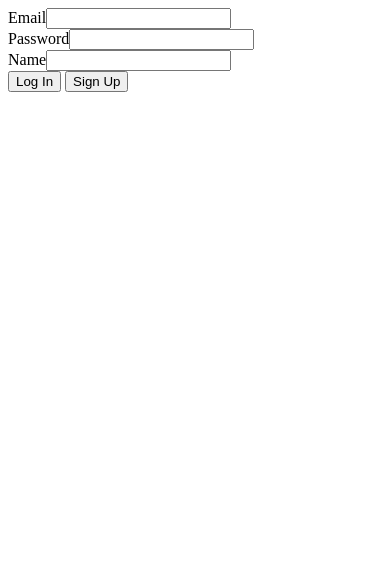
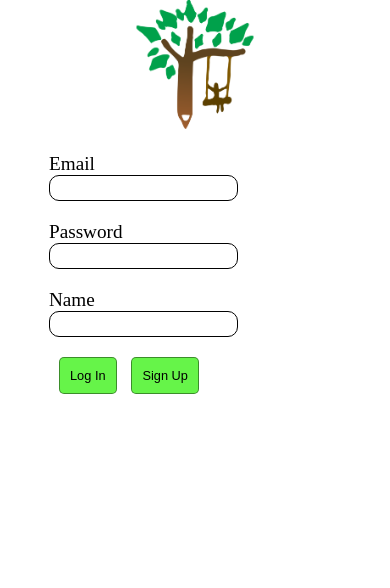
Before and after one commit to MadhavJivrajani/proJect-HaasiL, a plain HTML site: page public/index.html in a window 390 px wide. Drawn offline with nearby package versions, Linux system fonts and the light colour scheme; no server answers.

Commit message:
Added stylesheets for the following pages: -> index.html: Added haasil logo for the page. -> dashboard.html -> questions.html -> student_reg.html
Made a few minor changes in html to make styling them easy.

```diff
--- /dev/null
+++ b/css/dashboard.css
@@ -0,0 +1,28 @@
+a {
+    text-decoration: none;
+}
+
+button {
+    text-decoration: none;
+    background-color: #3df119c9;
+    border-radius: 10px;
+    border: none;
+    min-width: 300px;
+    padding: 20px;
+    font-size: 2.5rem;
+    display: block;
+    margin-top: 10px;
+    margin-bottom: 15vh;
+    margin-left: 50%;
+    transform: translateX(-50%);
+}
+
+button:nth-child(1) {
+    margin-top: 50px;
+}
+
+@media (max-width: 800px) {
+    button {
+        font-size: 1rem;
+    }
+}
--- /dev/null
+++ b/css/index.css
@@ -0,0 +1,118 @@
+* {
+    margin: 0;
+    padding: 0;
+    text-decoration: 0;
+}
+
+#logo img {
+    max-width: 10vw;
+    margin-left: 50%;
+    transform: translate(-50%, 0%);
+}
+
+.form {
+    margin-top: 5vh;
+    margin-left: 50%;
+    transform: translateX(-50%);
+    border-radius: 20px;
+    border: 2px solid #3df119c9;
+    padding: 2rem;
+    min-height: 50vh;
+    min-width: 30vw;
+    max-width: 70vw;
+}
+
+label {
+    font-size: 2rem;
+    margin-bottom: 50px;
+}
+
+input[type="text"], input[type="password"] {
+    min-width: 100px;
+    margin-left: 100px;
+    margin-bottom: 50px;
+    outline: none;
+    border: none;
+    border: 1px solid rgb(2, 2, 2);
+    height: 2rem;
+    min-width: 20vw;
+    border-radius: 10px;
+    padding-left: 10px;
+}
+
+input[type="password"] {
+    margin-left: 50px;
+}
+
+input:focus {
+    outline: none;
+    border: 2px solid rgb(37, 173, 128);
+}
+
+button {
+    font-size: 1.5rem;
+    border-radius: 10px;
+    padding: 20px;
+    background-color: #3df119c9;
+    color: black;
+    box-shadow: none;
+    border: none;
+    margin-left: 100px;
+    border: 1px solid rgba(0, 0, 0, 0.418);
+}
+
+button:nth-child(1) {
+    margin-left: 150px;
+}
+
+@media (max-width: 800px) {
+
+    #logo img {
+        max-width: 30vw;
+        margin-left: 50%;
+        transform: translate(-50%, 0%);
+    }
+
+    .form {
+        margin-top: 10px;
+        margin-left: 40%;
+        padding: 10px;
+        border: none;
+    }
+
+    label {
+        font-size: 1.2rem;
+        margin-bottom: 20px;
+    }
+
+    input[type="text"], input[type="password"] {
+        min-width: 80px;
+        margin-left: 0px;
+        margin-bottom: 20px;
+        outline: none;
+        border: none;
+        border: 1px solid rgb(2, 2, 2);
+        height: 1.5rem;
+        min-width: 20vw;
+    }
+
+    input[type="password"] {
+        margin-left: 0px;
+    }
+
+    button {
+        font-size: 0.8rem;
+        border-radius: 5px;
+        padding: 10px;
+        background-color: #3df119c9;
+        color: black;
+        box-shadow: none;
+        border: none;
+        margin-left: 10px;
+        border: 1px solid rgba(0, 0, 0, 0.418);
+    }
+
+    button:nth-child(1) {
+        margin-left: 10px;
+    }
+}
--- /dev/null
+++ b/css/questions.css
@@ -0,0 +1,104 @@
+h2 {
+    text-align: center;
+    margin: 0;
+    transform: none;
+}
+
+#bg {
+    margin-top: 5vh;
+    margin-left: 50%;
+    transform: translateX(-50%);
+    border-radius: 20px;
+    border: 2px solid #3df119c9;
+    padding: 2rem;
+    min-height: 50vh;
+    min-width: 30vw;
+    max-width: 70vw;
+}
+
+input[type="text"], input[type="date"] {
+    min-width: 100px;
+    margin-left: 100px;
+    margin-bottom: 50px;
+    outline: none;
+    border: none;
+    border: 1px solid rgb(2, 2, 2);
+    height: 3rem;
+    min-width: 20vw;
+    border-radius: 10px;
+    padding-left: 10px;
+    margin-left: 50%;
+    transform: translateX(-50%);
+}
+
+input:focus {
+
+    outline: none;
+    border: 2px solid rgb(37, 173, 128);
+}
+
+#submit_info {
+    margin-left: 50%;
+    transform: translateX(-50%);
+    border: none;
+    border-radius: 10px;
+    padding: 20px;
+    font-size: 2rem;
+    background-color: #3df119c9;
+}
+
+label {
+    margin-right: 50%;
+    display: inline-block;
+    transform: translateX(65%);
+}
+
+@media (max-width: 800px) {
+
+    h2 {
+        text-align: center;
+        margin: 0;
+        font-size: 1rem;
+        transform: none;
+    }
+
+    #bg {
+        margin-top: 5vh;
+        border-radius: 20px;
+        border: none;
+    }
+
+    input[type="text"], input[type="date"] {
+
+        margin-left: 50%;
+        margin-bottom: 20px;
+        outline: none;
+        border: none;
+        border: 1px solid rgb(2, 2, 2);
+        height: 1.5rem;
+        min-width: 20vw;
+
+    }
+
+    input:focus {
+        outline: none;
+        border: 2px solid rgb(37, 173, 128);
+    }
+
+    #submit_info {
+        margin-left: 50%;
+        transform: translateX(-50%);
+        border: none;
+        border-radius: 10px;
+        padding: 10px;
+        font-size: 1rem;
+        background-color: #3df119c9;
+    }
+
+    label {
+        font-size: 0.9rem;
+        margin-right: 0%;
+        display: inline-block;
+        transform: translateX(0%);
+    }
+}
--- /dev/null
+++ b/css/student_reg.css
@@ -0,0 +1,98 @@
+h2 {
+    text-align: center;
+    margin: 0;
+    transform: none;
+}
+
+form {
+    margin-top: 5vh;
+    margin-left: 50%;
+    transform: translateX(-50%);
+    border-radius: 20px;
+    border: 2px solid #3df119c9;
+    padding: 2rem;
+    min-height: 50vh;
+    min-width: 30vw;
+    max-width: 70vw;
+}
+
+input[type="text"], input[type="date"] {
+    min-width: 100px;
+    margin-left: 100px;
+    margin-bottom: 50px;
+    outline: none;
+    border: none;
+    border: 1px solid rgb(2, 2, 2);
+    height: 3rem;
+    min-width: 20vw;
+    border-radius: 10px;
+    padding-left: 10px;
+    margin-left: 50%;
+    transform: translateX(-50%);
+}
+
+input:focus {
+
+    outline: none;
+    border: 2px solid rgb(37, 173, 128);
+}
+
+input[type="submit"] {
+    margin-left: 50%;
+    transform: translateX(-50%);
+    border: none;
+    border-radius: 10px;
+    padding: 20px;
+    font-size: 2rem;
+    background-color: #3df119c9;
+}
+
+label {
+    margin-right: 50%;
+    display: inline-block;
+    transform: translate(50%, 200%);
+}
+
+@media (max-width: 800px) {
+
+
+    form {
+        margin-top: 5vh;
+        border-radius: 20px;
+        border: none;
+    }
+
+    input[type="text"], input[type="date"] {
+
+        margin-left: 50%;
+        margin-bottom: 20px;
+        outline: none;
+        border: none;
+        border: 1px solid rgb(2, 2, 2);
+        height: 1.5rem;
+        min-width: 20vw;
+
+    }
+
+    input:focus {
+        outline: none;
+        border: 2px solid rgb(37, 173, 128);
+    }
+
+    input[type="submit"] {
+        margin-left: 50%;
+        transform: translateX(-50%);
+        border: none;
+        border-radius: 10px;
+        padding: 10px;
+        font-size: 1rem;
+        background-color: #3df119c9;
+    }
+
+    label {
+        font-size: 0.9rem;
+        margin-right: 0%;
+        display: inline-block;
+        transform: translateX(0%);
+    }
+}
--- a/public/index.html
+++ b/public/index.html
@@ -10,13 +10,23 @@
 		<script src="https://www.gstatic.com/firebasejs/7.6.1/firebase-firestore.js"></script>
 		<script src="https://www.gstatic.com/firebasejs/7.6.1/firebase-database.js"></script>
 
+		<link type='text/css' rel='stylesheet' href='../css/index.css'/>
+		<link rel="stylesheet" type="text/css" href="https://fonts.googleapis.com/css?family=Open Sans"/>
+
 		<title>Project Haasil</title>
 	</head>
 	<body>
+
+		<div id="logo">
+			<img src="../static/img/icon.png" alt="">
+		</div>
+		<div class="form">
 			<form id="form">
-			Email<input type="text" id="email" required/><br>
-			Password<input type="password" id="pass" required/><br>
-			<span id="name1">Name</span><input type="text" id="name" required/><br>
+				<label for="email">Email</label>
+				<input type="text" id="email" required/><br>
+				<label for="password">Password</label>
+				<input type="password" id="pass" required/><br>
+				<label id="name1" for="name">Name</span><input type="text" id="name" required/><br>
 
 			</form>
 			<div id="buttons">
@@ -25,6 +35,8 @@
 			</div>
 			<button id="logout">Log Out</button>
 
+		</div>
+
 		<center><h2 id="welcome"></h2></center>
 
 		<script src = "../scripts/app.js"></script>
--- a/static/css/name.css
+++ b/static/css/name.css
@@ -1,13 +1,25 @@
-#logo {
-
-	width: 390px;
-    height: 190px;
-    float: initial;
-    margin-left: 500;
-    margin-top: 100;
+* {
+    animation: fadeIn 1s ease;
 }
 
-input[type=button], input[type=submit] {
+@keyframes fadeIn {
+    from{opacity: 0;}
+    to {
+        opacity: 1;
+    }
+}
+
+body {
+    overflow-x: hidden;
+}
+
+#logo {
+    max-width: 50vw;
+    margin-left: 50%;
+    transform: translate(-50%, 0%);
+}
+
+input[type=submit] {
     background-color: #4CAF50;
     border: none;
     color: white;
@@ -22,35 +34,41 @@ input[type=button], input[type=submit] {
 input[type=text] {
     border: 2px solid;
     border-radius:3px;
-    font-size: 20px;
+    font-size: 1.2rem;
     line-height: 20px;
     padding: 5px 10px;
     padding-bottom: 2px;
 }
 
-input[type=text]{
-    border: 2px solid;
-    border-radius:3px;
-    font-size: 20px;
-    line-height: 20px;
-    padding: 5px 10px;
-    padding-bottom: 2px;
-}
-
-.button.active {
-    background-color: #F8F8FF;
-    color: #525252;
-}
-
-.button a {
-    text-decoration: none;
-    color: black;
-}
-
 #name {
-    font-size: 35px;
+    font-size: 2rem;
 }
 
 #submit {
-    font-size: 30px;
+    font-size: 1.8rem;
+    margin-top: 50px;
+    line-height: 20px;
 }
+#subject {
+    font-size: 1.8rem;
+    margin: 40px;
+}
+
+@media (max-width: 600px) {
+    #name {
+        font-size: 1.5rem;
+        font-weight: 700;
+    }
+
+    #submit {
+        font-size: 0.8rem;
+    }
+    #subject {
+        font-size: 1.2rem;
+    }
+
+    input[type=text] {
+        max-width: 70vw;
+    }
+
+}
```
Also changed, not shown: public/dashboard.html (+4 -0 lines), public/questions.html (+7 -2 lines), public/student_reg.html (+9 -3 lines), questions.json (+25 -82 lines), 1 other file. Lines whose indentation alone changed are shown as unchanged.
